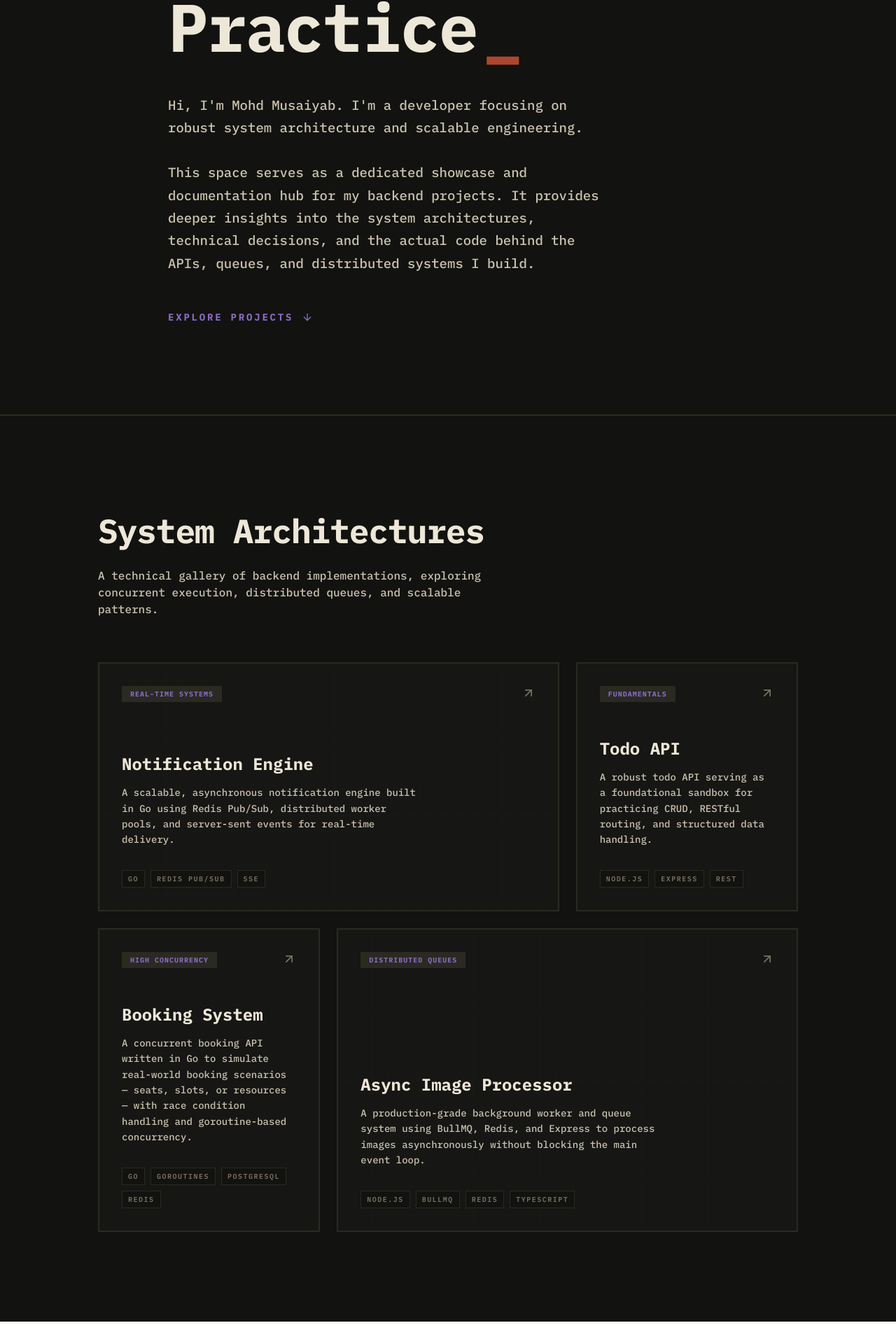
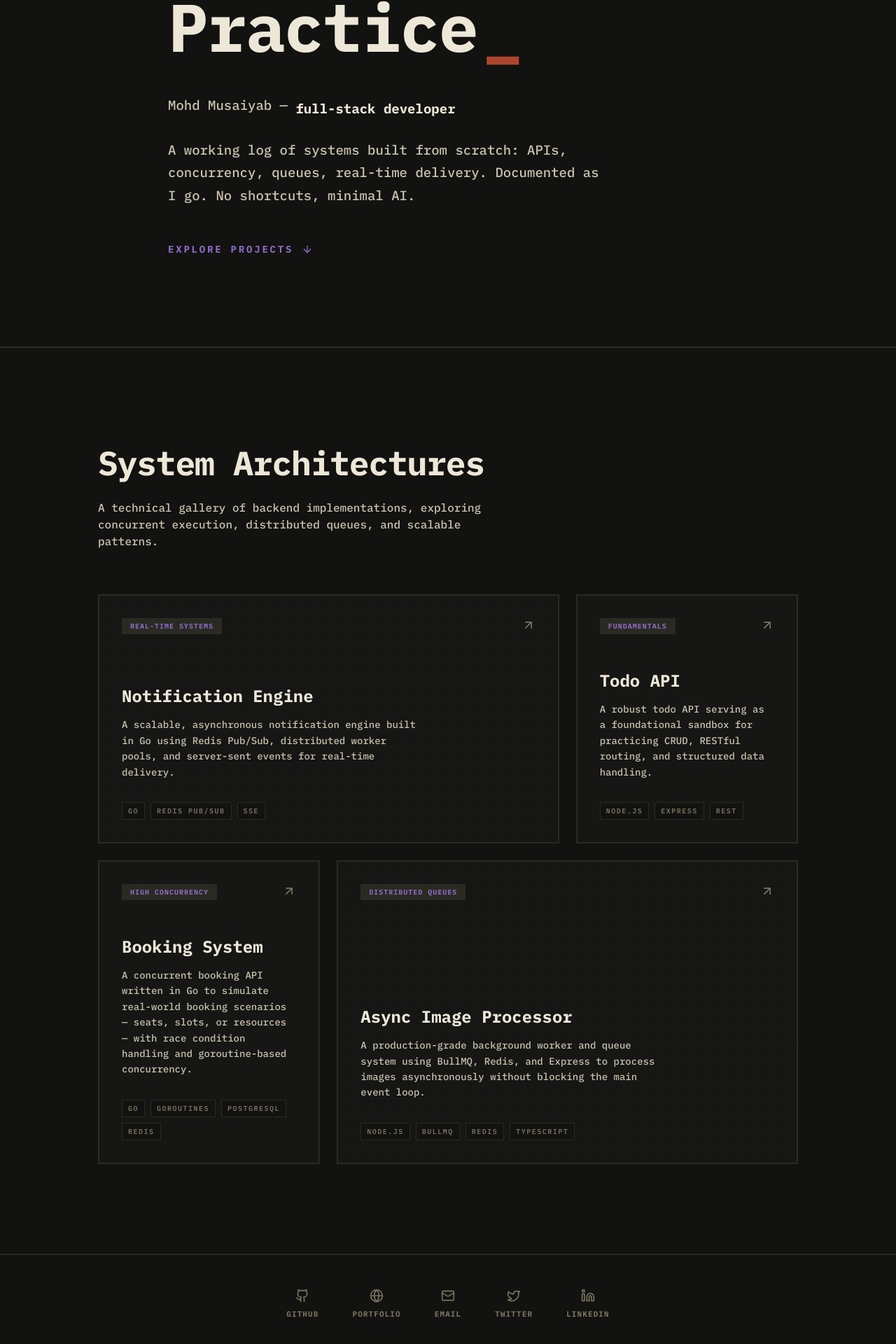
Before and after one commit to MohdMusaiyab/backend-ui, a Next.js app: page / in a window 1280 px wide. Shown: the part 382-2302 px from the top of the page at 70% size. Before the commit the page ends 2270 px from the top, so only its background shows below. Built offline with nearby package versions, Linux system fonts and the light colour scheme; a web font is replaced by a local one.

Commit message:
Hover Effects and Not found Page

```diff
--- /dev/null
+++ b/app/not-found.tsx
@@ -0,0 +1,46 @@
+import Link from "next/link";
+import { IBM_Plex_Mono } from "next/font/google";
+import { ArrowLeft, Terminal } from "lucide-react";
+
+const mono = IBM_Plex_Mono({
+  subsets: ["latin"],
+  weight: ["400", "500", "600", "700"],
+});
+
+export default function NotFound() {
+  return (
+    <main className={`${mono.className} min-h-screen bg-[#121210] text-[#EDE7D8] flex flex-col justify-center items-center px-6 selection:bg-[#B4482F] selection:text-white`}>
+      <div className="max-w-[600px] w-full text-center flex flex-col items-center">
+
+        <Terminal size={48} className="text-[#B4482F] mb-8 animate-pulse" />
+
+        <h1 className="text-[3.5rem] sm:text-[5rem] leading-[1] font-bold tracking-tight text-[#EDE7D8] mb-6">
+          404 <span className="text-[#2A2A22] mx-2">|</span> FAULT
+        </h1>
+
+        <p className="text-[17px] sm:text-[19px] leading-[1.7] font-medium text-[#C9C2AE] mb-12 max-w-[45ch] mx-auto">
+          The requested system resource or project architecture could not be located in this directory.
+          <span
+            className="ml-2 inline-block motion-safe:animate-pulse text-[#B4482F] motion-reduce:opacity-100"
+            aria-hidden="true"
+          >
+            _
+          </span>
+        </p>
+
+        <Link
+          href="/"
+          className="group inline-flex items-center gap-3 px-6 py-3 border-2 border-[#2A2A22] hover:border-[#B4482F] text-[14px] uppercase tracking-[0.2em] font-bold text-[#8B6BC4] hover:text-[#EDE7D8] transition-all duration-300"
+        >
+          <ArrowLeft size={16} className="group-hover:-translate-x-1 transition-transform duration-300" />
+          Return to Root Directory
+        </Link>
+
+        <div className="mt-24 border-t-2 border-[#2A2A22] pt-6 text-[12px] font-semibold text-[#7A7360] uppercase tracking-widest w-full flex justify-between">
+           <span>Status: Offline</span>
+           <span>Code: ERR_NOT_FOUND</span>
+        </div>
+      </div>
+    </main>
+  );
+}
--- a/app/page.tsx
+++ b/app/page.tsx
@@ -1,6 +1,7 @@
 import React from "react";
 import Hero from "@/components/Hero";
 import { Projects } from "../components/Projects";
+import { Footer } from "../components/Footer";
 
 export default function Home() {
   return (
@@ -8,6 +9,7 @@ export default function Home() {
       {/* Background for the rest of the page can be updated later, setting to dark for now to avoid harsh clash with hero */}
       <Hero />
       <Projects />
+      <Footer />
     </main>
   );
 }
--- /dev/null
+++ b/components/Footer.tsx
@@ -0,0 +1,85 @@
+"use client";
+
+import React from "react";
+import { IBM_Plex_Mono } from "next/font/google";
+
+const mono = IBM_Plex_Mono({
+  subsets: ["latin"],
+  weight: ["400", "500", "600", "700"],
+});
+
+// Safe SVG Icons
+const GithubIcon = ({ className }: { className?: string }) => (
+  <svg xmlns="http://www.w3.org/2000/svg" width="20" height="20" viewBox="0 0 24 24" fill="none" stroke="currentColor" strokeWidth="2" strokeLinecap="round" strokeLinejoin="round" className={className}>
+    <path d="M15 22v-4a4.8 4.8 0 0 0-1-3.5c3 0 6-2 6-5.5.08-1.25-.27-2.48-1-3.5.28-1.15.28-2.35 0-3.5 0 0-1 0-3 1.5-2.64-.5-5.36-.5-8 0C6 2 5 2 5 2c-.3 1.15-.3 2.35 0 3.5A5.403 5.403 0 0 0 4 9c0 3.5 3 5.5 6 5.5-.39.49-.68 1.05-.85 1.65-.17.6-.22 1.23-.15 1.85v4" />
+    <path d="M9 18c-4.51 2-5-2-7-2" />
+  </svg>
+);
+
+const GlobeIcon = ({ className }: { className?: string }) => (
+  <svg xmlns="http://www.w3.org/2000/svg" width="20" height="20" viewBox="0 0 24 24" fill="none" stroke="currentColor" strokeWidth="2" strokeLinecap="round" strokeLinejoin="round" className={className}>
+    <circle cx="12" cy="12" r="10" />
+    <path d="M12 2a14.5 14.5 0 0 0 0 20 14.5 14.5 0 0 0 0-20" />
+    <path d="M2 12h20" />
+  </svg>
+);
+
+const MailIcon = ({ className }: { className?: string }) => (
+  <svg xmlns="http://www.w3.org/2000/svg" width="20" height="20" viewBox="0 0 24 24" fill="none" stroke="currentColor" strokeWidth="2" strokeLinecap="round" strokeLinejoin="round" className={className}>
+    <rect width="20" height="16" x="2" y="4" rx="2" />
+    <path d="m22 7-8.97 5.7a1.94 1.94 0 0 1-2.06 0L2 7" />
+  </svg>
+);
+
+const TwitterIcon = ({ className }: { className?: string }) => (
+  <svg xmlns="http://www.w3.org/2000/svg" width="20" height="20" viewBox="0 0 24 24" fill="none" stroke="currentColor" strokeWidth="2" strokeLinecap="round" strokeLinejoin="round" className={className}>
+    <path d="M22 4s-.7 2.1-2 3.4c1.6 10-9.4 17.3-18 11.6 2.2.1 4.4-.6 6-2C3 15.5.5 9.6 3 5c2.2 2.6 5.6 4.1 9 4-.9-4.2 4-6.6 7-3.8 1.1 0 3-1.2 3-1.2z" />
+  </svg>
+);
+
+const LinkedinIcon = ({ className }: { className?: string }) => (
+  <svg xmlns="http://www.w3.org/2000/svg" width="20" height="20" viewBox="0 0 24 24" fill="none" stroke="currentColor" strokeWidth="2" strokeLinecap="round" strokeLinejoin="round" className={className}>
+    <path d="M16 8a6 6 0 0 1 6 6v7h-4v-7a2 2 0 0 0-2-2 2 2 0 0 0-2 2v7h-4v-7a6 6 0 0 1 6-6z" />
+    <rect width="4" height="12" x="2" y="9" />
+    <circle cx="4" cy="4" r="2" />
+  </svg>
+);
+
+
+export function Footer() {
+  return (
+    <footer id="contact" className={`${mono.className} w-full bg-[#121210] text-[#EDE7D8] px-6 py-12 border-t-2 border-[#2A2A22]`}>
+      <div className="mx-auto max-w-[1000px] flex justify-center items-center">
+
+        {/* Links */}
+        <div className="flex flex-wrap justify-center items-center gap-8 sm:gap-12">
+          <a href="https://github.com/MohdMusaiyab" target="_blank" rel="noreferrer" className="group flex flex-col items-center gap-2 text-[#7A7360] hover:text-[#8B6BC4] transition-colors text-[11px] uppercase tracking-widest font-bold">
+            <GithubIcon className="group-hover:-translate-y-1 group-hover:rotate-12 transition-transform duration-300 ease-out" />
+            <span>GitHub</span>
+          </a>
+
+          <a href="https://itsmusaiyab.in/" target="_blank" rel="noreferrer" className="group flex flex-col items-center gap-2 text-[#7A7360] hover:text-[#B4482F] transition-colors text-[11px] uppercase tracking-widest font-bold">
+            <GlobeIcon className="group-hover:rotate-[360deg] transition-transform duration-700 ease-in-out" />
+            <span>Portfolio</span>
+          </a>
+
+          <a href="mailto:musaiyab2003@gmail.com" className="group flex flex-col items-center gap-2 text-[#7A7360] hover:text-[#8B6BC4] transition-colors text-[11px] uppercase tracking-widest font-bold">
+            <MailIcon className="group-hover:-translate-y-1 group-hover:-rotate-12 transition-transform duration-300 ease-out" />
+            <span>Email</span>
+          </a>
+
+          <a href="https://x.com/mohd_musaiyab" target="_blank" rel="noreferrer" className="group flex flex-col items-center gap-2 text-[#7A7360] hover:text-[#B4482F] transition-colors text-[11px] uppercase tracking-widest font-bold">
+            <TwitterIcon className="group-hover:-translate-y-1 group-hover:scale-110 transition-transform duration-300 ease-out" />
+            <span>Twitter</span>
+          </a>
+
+          <a href="https://www.linkedin.com/in/mohd-musaiyab/" target="_blank" rel="noreferrer" className="group flex flex-col items-center gap-2 text-[#7A7360] hover:text-[#8B6BC4] transition-colors text-[11px] uppercase tracking-widest font-bold">
+            <LinkedinIcon className="group-hover:-translate-y-1 transition-transform duration-300 ease-out" />
+            <span>LinkedIn</span>
+          </a>
+        </div>
+
+      </div>
+    </footer>
+  );
+}
--- a/components/Hero.tsx
+++ b/components/Hero.tsx
@@ -1,3 +1,6 @@
+"use client";
+
+import { useState, useEffect } from "react";
 import { IBM_Plex_Mono } from "next/font/google";
 import { ArrowDown } from "lucide-react";
 
@@ -6,7 +9,25 @@ const mono = IBM_Plex_Mono({
   weight: ["400", "500", "600", "700"],
 });
 
+const ROLES = ["backend developer", "full-stack developer"];
+const MAX_LEN = Math.max(...ROLES.map((r) => r.length));
+
+// pad shorter strings with non-breaking spaces so character
+// columns stay aligned and there's no layout shift on switch
+const pad = (str: string) => str.padEnd(MAX_LEN, "\u00A0");
+
 export default function Hero() {
+  const [roleIndex, setRoleIndex] = useState(0);
+
+  useEffect(() => {
+    const interval = setInterval(() => {
+      setRoleIndex((current) => (current === 0 ? 1 : 0));
+    }, 3000);
+    return () => clearInterval(interval);
+  }, []);
+
+  const role = pad(ROLES[roleIndex]);
+
   return (
     <section
       className={`${mono.className} bg-[#121210] text-[#EDE7D8] px-6 py-24 sm:py-32 min-h-[80vh] flex flex-col justify-center`}
@@ -37,9 +58,28 @@ export default function Hero() {
         {/* intro */}
         <div className="max-w-[65ch]">
           <p className="text-[17px] sm:text-[19px] leading-[1.7] font-medium text-[#C9C2AE] mb-8">
-            Hi, I&apos;m Mohd Musaiyab. I&apos;m a developer focusing on robust system architecture and scalable engineering.
-            <br/><br/>
-            This space serves as a dedicated showcase and documentation hub for my backend projects. It provides deeper insights into the system architectures, technical decisions, and the actual code behind the APIs, queues, and distributed systems I build.
+            Mohd Musaiyab —{" "}
+            <span
+              className="inline-flex text-[#EDE7D8] font-bold overflow-hidden align-bottom"
+              style={{ height: "1.4em" }}
+              aria-live="polite"
+            >
+              {role.split("").map((char, i) => (
+                <span
+                  key={`${roleIndex}-${i}`}
+                  className="inline-block motion-safe:animate-reel-char motion-reduce:opacity-100"
+                  style={{
+                    animationDelay: `${i * 25}ms`,
+                    whiteSpace: "pre",
+                  }}
+                >
+                  {char}
+                </span>
+              ))}
+            </span>
+            <br />
+            <br />
+            A working log of systems built from scratch: APIs, concurrency, queues, real-time delivery. Documented as I go. No shortcuts, minimal AI.
           </p>
         </div>
 
@@ -50,6 +90,27 @@ export default function Hero() {
           </a>
         </div>
       </div>
+
+      <style jsx>{`
+        @keyframes reel-char {
+          0% {
+            transform: translateY(60%) rotateX(60deg);
+            opacity: 0;
+          }
+          60% {
+            transform: translateY(-8%) rotateX(-10deg);
+            opacity: 1;
+          }
+          100% {
+            transform: translateY(0) rotateX(0deg);
+            opacity: 1;
+          }
+        }
+        .animate-reel-char {
+          animation: reel-char 420ms cubic-bezier(0.22, 1, 0.36, 1) both;
+          transform-origin: top center;
+        }
+      `}</style>
     </section>
   );
 }
```
Also changed, not shown: app/projects/[id]/page.tsx (+6 -4 lines). Lines whose indentation alone changed are shown as unchanged.
